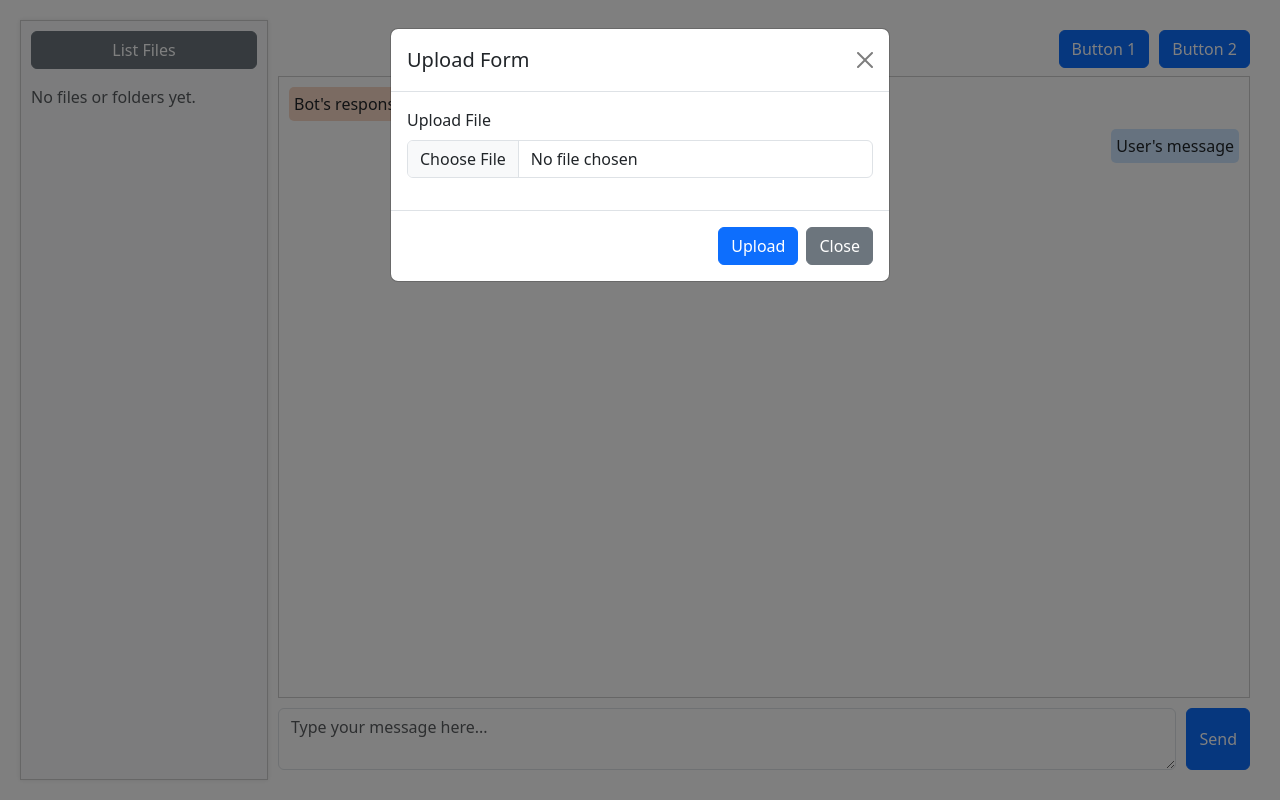
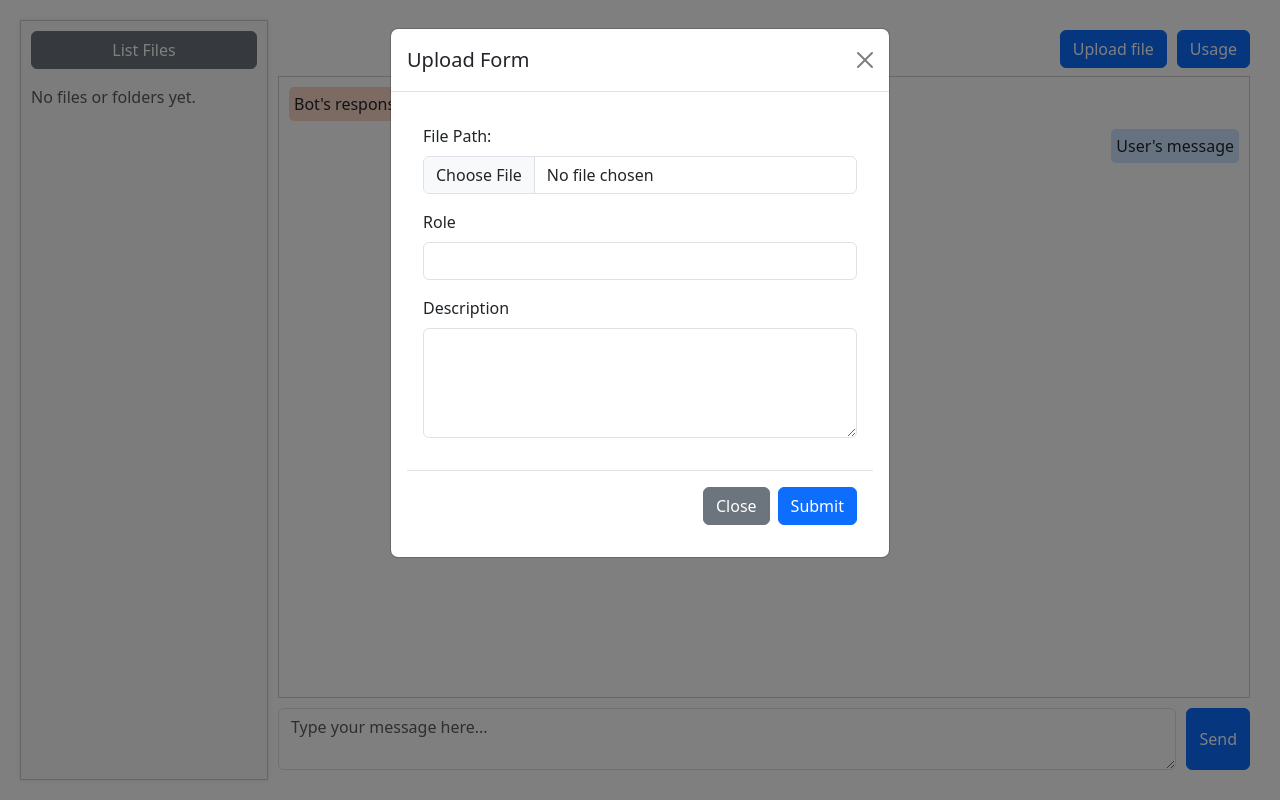
Before and after one commit to phuong-ta/Metropolia_chatbot, a FastAPI app: page / in a window 1280 px wide, after a click on "Upload file". Run offline with FastAPI, Linux system fonts and the light colour scheme; some libraries are stand-ins or nearby versions.

Commit message:
html done!

```diff
--- a/routers/index.py
+++ b/routers/index.py
@@ -17,7 +17,7 @@ async def root(request: Request):
 @index_router.get("/list_files")
 def list_files():
     fruit_list = ["apple", "banana", "cherry"]
-    return {"item_id": fruit_list}
+    return {"data_files": fruit_list}
 
 
 @index_router.post("/upload_file")
--- /dev/null
+++ b/static/js/index.js
@@ -0,0 +1,36 @@
+async function fetchFiles() {
+    try {
+        const response = await fetch("http://127.0.0.1:8000/list_files");
+        if (!response.ok) {
+            throw new Error("Network response was not ok " + response.statusText);
+        }
+        const data = await response.json();
+        const fileContent = document.getElementById("fileContent");
+
+        // Clear previous content
+        fileContent.innerHTML = "";
+
+        // Check if item_id array exists in the response
+        if (data.data_files && data.data_files.length > 0) {
+            data.data_files.forEach(file => {
+                const fileItem = document.createElement("div");
+                fileItem.textContent = file;
+                fileItem.className = "file-item py-1";
+                fileContent.appendChild(fileItem);
+            });
+        } else {
+            fileContent.innerHTML = "<p class='text-muted'>No items available.</p>";
+        }
+    } catch (error) {
+        console.error("Fetch error: ", error);
+        document.getElementById("fileContent").innerHTML = "<p class='text-danger'>Error loading items.</p>";
+    }
+}
+
+// New function to handle button click and call fetchFiles
+function handleListFilesClick() {
+    // Call fetchFiles() and handle any errors here
+    fetchFiles().catch(error => {
+        console.error("Error in handleListFilesClick:", error);
+    });
+}
--- a/templates/index.html
+++ b/templates/index.html
@@ -15,10 +15,9 @@
 <div class="container-fluid">
     <!-- Sidebar for file listing -->
     <div class="file-list">
-    <button class="btn btn-secondary w-100 mb-3">List Files</button>
+        <button class="btn btn-secondary w-100 mb-3" onclick="handleListFilesClick()">List Files</button>
         <!-- Placeholder for files and folders -->
-    <div class="file-content">
-      <!-- Files and folders will be displayed here -->
+        <div id="fileContent">
             <p class="text-muted">No files or folders yet.</p>
         </div>
     </div>
@@ -26,8 +25,8 @@
     <!-- Chatbox and Controls -->
     <div class="chatbox-container">
         <div class="button-container d-flex justify-content-end mb-2">
-      <button class="btn btn-primary" data-bs-toggle="modal" data-bs-target="#formModal">Button 1</button>
-      <button class="btn btn-primary" data-bs-toggle="modal" data-bs-target="#contentModal">Button 2</button>
+            <button class="btn btn-primary" data-bs-target="#formModal" data-bs-toggle="modal">Upload file</button>
+            <button class="btn btn-primary" data-bs-target="#contentModal" data-bs-toggle="modal">Usage</button>
         </div>
 
         <!-- Chatbox area -->
@@ -49,53 +48,15 @@
     </div>
 </div>
 
-<!-- Modal for Button 1 - Form with Upload and Close -->
-<div class="modal fade" id="formModal" tabindex="-1" aria-labelledby="formModalLabel" aria-hidden="true">
-  <div class="modal-dialog">
-    <div class="modal-content">
-      <div class="modal-header">
-        <h5 class="modal-title" id="formModalLabel">Upload Form</h5>
-        <button type="button" class="btn-close" data-bs-dismiss="modal" aria-label="Close"></button>
-      </div>
-      <div class="modal-body">
-        <form>
-          <div class="mb-3">
-            <label for="fileUpload" class="form-label">Upload File</label>
-            <input type="file" class="form-control" id="fileUpload">
-          </div>
-        </form>
-      </div>
-      <div class="modal-footer">
-        <button type="button" class="btn btn-primary">Upload</button>
-        <button type="button" class="btn btn-secondary" data-bs-dismiss="modal">Close</button>
-      </div>
-    </div>
-  </div>
-</div>
+{% include 'upload_file.html' %}
 
-<!-- Modal for Button 2 - Content Display -->
-<div class="modal fade" id="contentModal" tabindex="-1" aria-labelledby="contentModalLabel" aria-hidden="true">
-  <div class="modal-dialog">
-    <div class="modal-content">
-      <div class="modal-header">
-        <h5 class="modal-title" id="contentModalLabel">Content</h5>
-        <button type="button" class="btn-close" data-bs-dismiss="modal" aria-label="Close"></button>
-      </div>
-      <div class="modal-body">
-        <p>This is the content for Button 2.</p>
-      </div>
-      <div class="modal-footer">
-        <button type="button" class="btn btn-secondary" data-bs-dismiss="modal">Close</button>
-      </div>
-    </div>
-  </div>
-</div>
+{% include 'usage.html' %}
 
 
 <!--end-->
 <script crossorigin="anonymous"
         integrity="sha384-YvpcrYf0tY3lHB60NNkmXc5s9fDVZLESaAA55NDzOxhy9GkcIdslK1eN7N6jIeHz"
         src="https://cdn.jsdelivr.net/npm/bootstrap@5.3.3/dist/js/bootstrap.bundle.min.js"></script>
-
+<script src="static/js/index.js"></script>
 </body>
 </html>
--- /dev/null
+++ b/templates/upload_file.html
@@ -0,0 +1,40 @@
+<!-- Modal for Button 1 - Form with Upload and Close -->
+<div aria-hidden="true" aria-labelledby="formModalLabel" class="modal fade" id="formModal" tabindex="-1">
+    <div class="modal-dialog">
+        <div class="modal-content">
+            <div class="modal-header">
+                <h5 class="modal-title" id="formModalLabel">Upload Form</h5>
+                <button aria-label="Close" class="btn-close" data-bs-dismiss="modal" type="button"></button>
+            </div>
+            <div class="modal-body">
+                <form enctype="multipart/form-data" id="data_info" method="post">
+                    <div class="modal-body">
+
+                        <div class="mb-3">
+                            <label class="form-label" for="file_path">File Path:</label>
+                            <input class="form-control" id="file_path" name="file_path" required type="file">
+                        </div>
+
+                        <div class="mb-3">
+                            <label class="form-label" for="role">Role</label>
+                            <input class="form-control" id="role" name="role" required type="text">
+                        </div>
+
+                        <div class="mb-3">
+                            <label class="form-label" for="description">Description</label>
+                            <textarea class="form-control" id="description" name="description" rows="4"></textarea>
+                        </div>
+
+                    </div>
+                    <div class="modal-footer">
+                        <button class="btn btn-secondary" data-bs-dismiss="modal" type="button">Close</button>
+                        <button class="btn btn-primary" type="submit">Submit</button>
+                    </div>
+                </form>
+            </div>
+
+        </div>
+    </div>
+</div>
+
+<script src="/static/js/data_uploading.js"></script>
--- /dev/null
+++ b/templates/usage.html
@@ -0,0 +1,23 @@
+<!-- Modal for Button 2 - Content Display -->
+<div aria-hidden="true" aria-labelledby="contentModalLabel" class="modal fade" id="contentModal" tabindex="-1">
+    <div class="modal-dialog">
+        <div class="modal-content">
+            <div class="modal-header">
+                <h5 class="modal-title" id="contentModalLabel">How to use this chatbot</h5>
+                <button aria-label="Close" class="btn-close" data-bs-dismiss="modal" type="button"></button>
+            </div>
+            <div class="modal-body">
+                <ul class="list-group list-group-flush">
+                    <li class="list-group-item">Click upload file to add pdf files</li>
+                    <li class="list-group-item">Click list file on left side to see file data</li>
+                    <li class="list-group-item">Type your message in text area</li>
+                    <li class="list-group-item">Use @ to tag file, what you want to ask</li>
+                    <li class="list-group-item">Click send or Enter to send message</li>
+                </ul>
+            </div>
+            <div class="modal-footer">
+                <button class="btn btn-secondary" data-bs-dismiss="modal" type="button">Close</button>
+            </div>
+        </div>
+    </div>
+</div>
```
Also changed, not shown: static/js/send_message.js (added), static/js/upload_file.js (added). Lines whose indentation alone changed are shown as unchanged.
